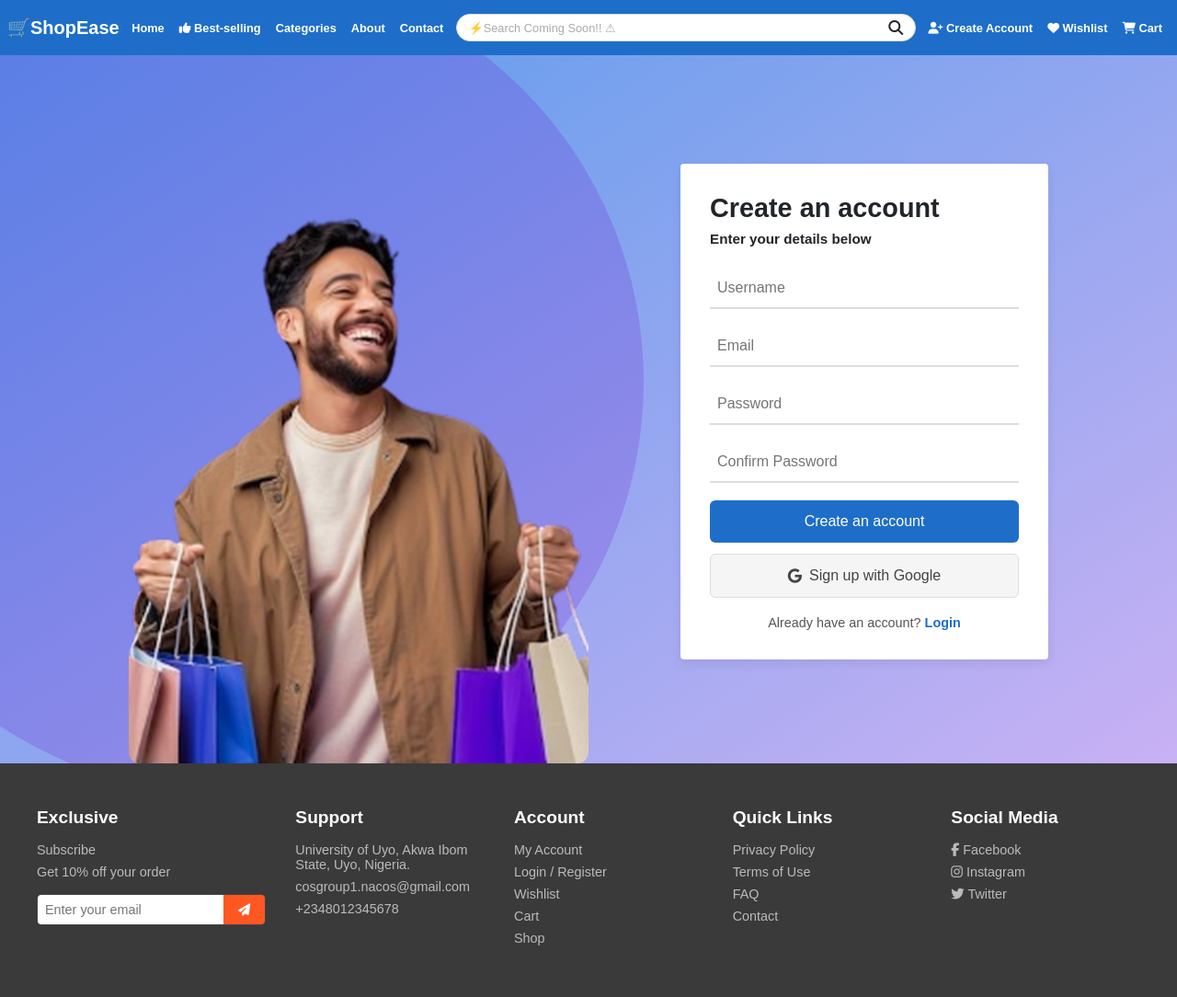
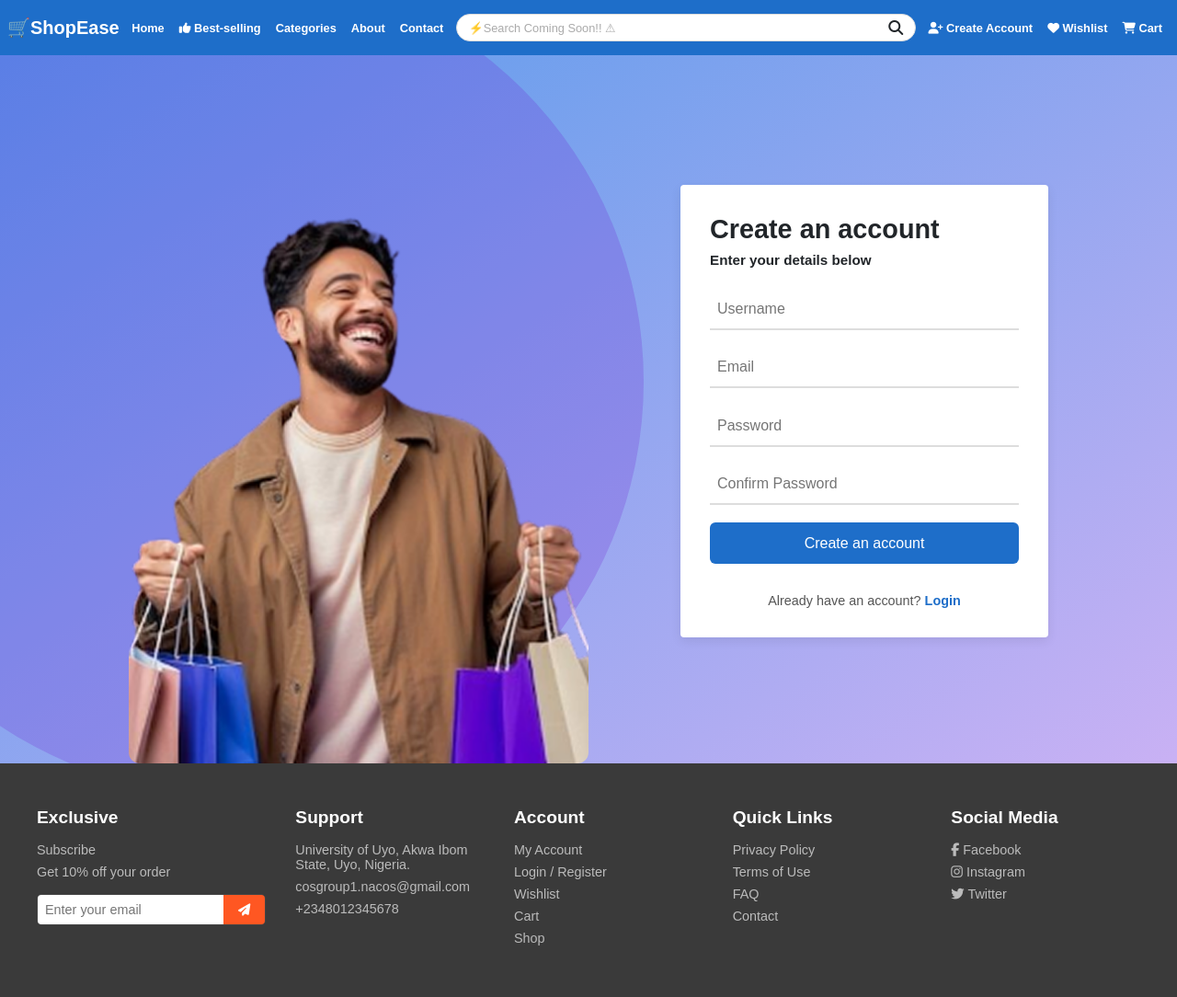
Before and after one commit to Codeine23/GROUP1_E-COMMERCE_WEBSITE, a Flask app: page /register in a window 1280 px wide. Shown: the whole page at 92% size. Run offline with Flask 3, Linux system fonts and the light colour scheme; parts of the project's set-up code (start-up, migrations or seed data) failed here and were passed over.

Commit message:
Took out forgot password, and sign up with google

```diff
--- a/templates/auth/login.html
+++ b/templates/auth/login.html
@@ -37,7 +37,6 @@
                      class="btn-primary"
                      >Log In</button
                   >
-                  <a href="/forgot-password"> Forgot password ?</a>
                </div>
 
                <!-- Login link -->
--- a/templates/auth/register.html
+++ b/templates/auth/register.html
@@ -60,11 +60,6 @@
                   Create an account
                </button>
 
-               <!-- Google Button -->
-               <button type="button" class="btn-google">
-                  <i class="fab fa-google"></i> Sign up with Google
-               </button>
-
                <!-- Login Link -->
                <p class="login-link">
                   Already have an account?
```
